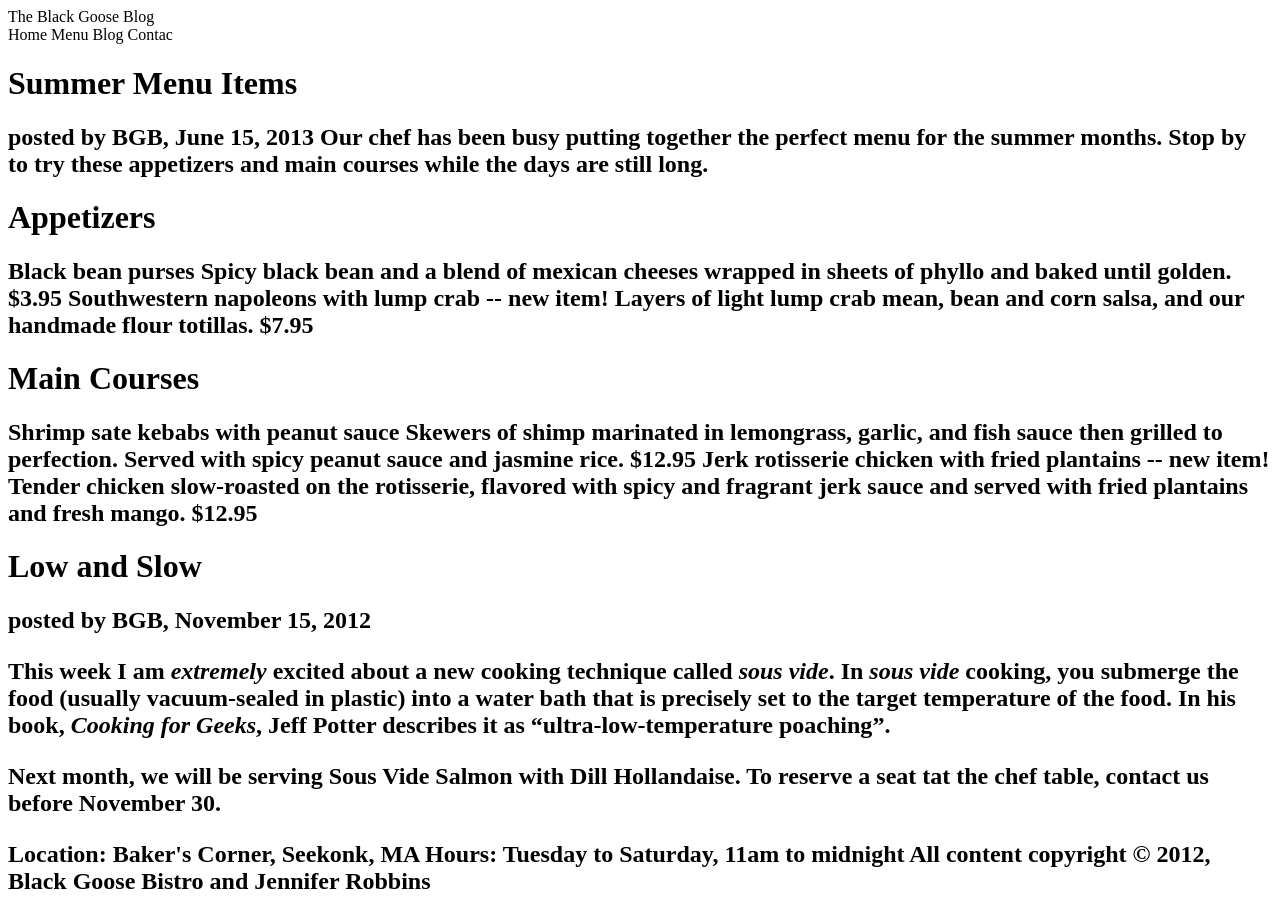
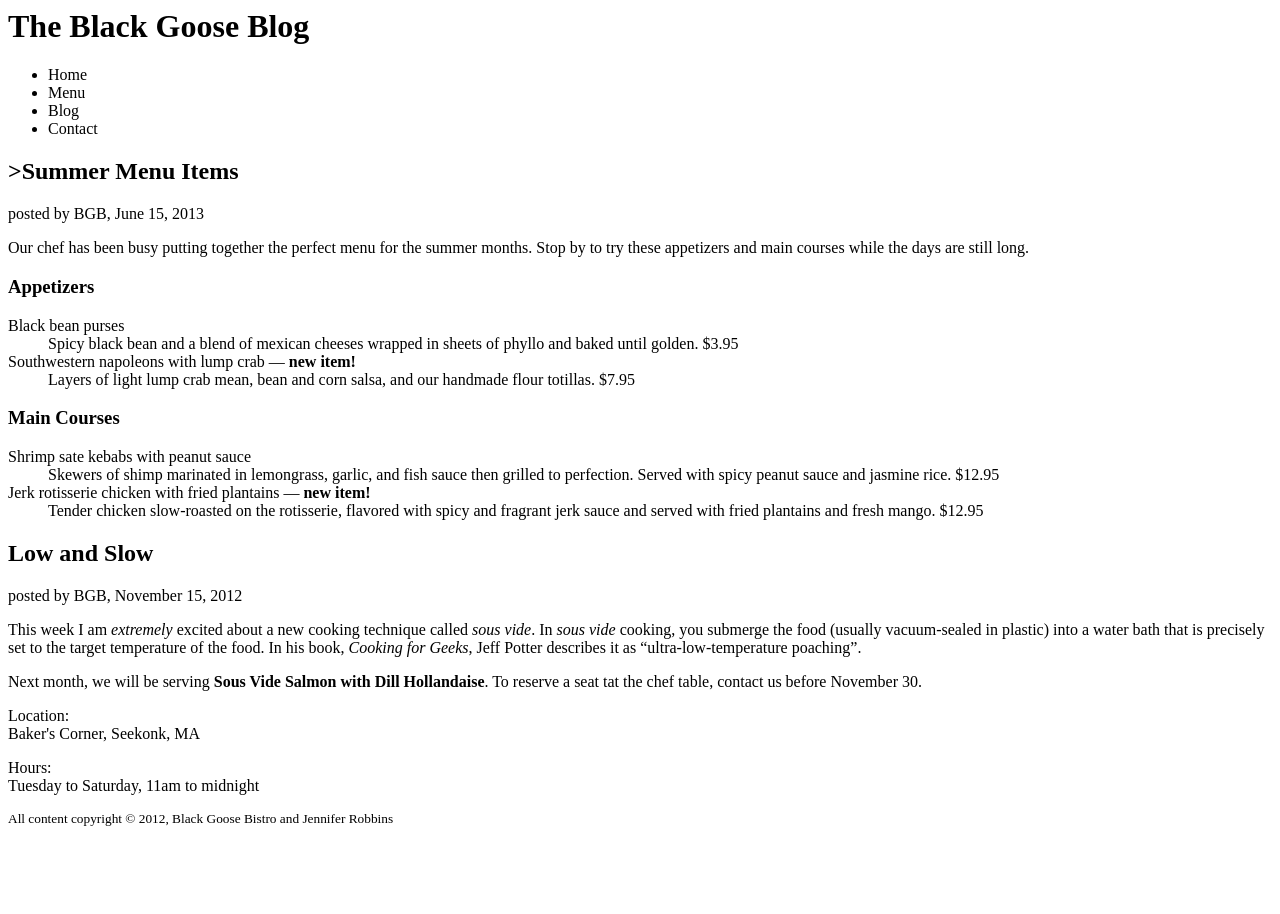
Before and after one commit to cedanielson/learning-web-design, a plain HTML site: page bistro/blog.html in a window 1280 px wide. After the commit the page ends 843 px from the top, so only its background shows below. Drawn offline with Linux system fonts and the light colour scheme.

Commit message:
bistro blog finished

```diff
--- a/bistro/blog.html
+++ b/bistro/blog.html
@@ -2,43 +2,65 @@
   <head>
     <meta http-equiv="content-type" content="text/html; charset=UTF-8">
     <title>The Black Goose Blog</title>
-    <header>The Black Goose Blog</header>
+  </head>
+  <body>
+  <header>
+    <h1>The Black Goose Blog</h1>
+    <nav>
+     <ul>
+       <li>Home</li>
+       <li>Menu</li>
+       <li>Blog</li>
+       <li>Contact</li>
+     </ul>
+    </nav>
+    </header>
 
-    Home
-    Menu
-    Blog
-    Contac
+ <article>
+  <header>
+    <h2>>Summer Menu Items</h2>
+    <p>posted by BGB, <time datetime-"2013-06-15" pubdate>June 15, 2013</time></p>
+  </header>
+    <p>Our chef has been busy putting together the perfect menu for the summer months. Stop by to try these appetizers and main courses while the days are still long.</p>
 
-    <h1>Summer Menu Items</h1>
-    <h2>posted by BGB, June 15, 2013
-    Our chef has been busy putting together the perfect menu for the summer months. Stop by to try these appetizers and main courses while the days are still long.</h2>
+<section id="appetizers">
+    <h3>Appetizers</h3>
+    <dl>
+      <dt>Black bean purses</dt>
+      <dd>Spicy black bean and a blend of mexican cheeses wrapped in sheets of phyllo and baked until golden. <span class="price"> $3.95</span></dd>
+      <dt class="newitem">Southwestern napoleons with lump crab &mdash; <strong>new item!</strong></dt>
+      <dd>Layers of light lump crab mean, bean and corn salsa, and our handmade flour totillas. <span class="price">$7.95</span></dd>
+   </dl>
+   </section>
+<section id="maincourses">
+   <h3>Main Courses</h3>
+  <dl>
+    <dt>Shrimp sate kebabs with peanut sauce</dt>
+    <dd>Skewers of shimp marinated in lemongrass, garlic, and fish sauce then grilled to perfection. Served with spicy peanut sauce and jasmine rice. <span class="price">$12.95</span></dd>
 
-    <h1>Appetizers</h1>
-    <h2>Black bean purses
-    Spicy black bean and a blend of mexican cheeses wrapped in sheets of phyllo and baked until golden. $3.95
+    <dt class="newitem">Jerk rotisserie chicken with fried plantains &mdash; <Strong>new item!</Strong></dt>
+    <dd>Tender chicken slow-roasted on the rotisserie, flavored with spicy and fragrant jerk sauce and served with fried plantains and fresh mango. <span class="price">$12.95</span></dd>
+  </dl>
+  </section>
+  </article>
 
-    Southwestern napoleons with lump crab -- new item!
-    Layers of light lump crab mean, bean and corn salsa, and our handmade flour totillas. $7.95</h2>
-
-   <h1> Main Courses</h1>
-
-    <h2>Shrimp sate kebabs with peanut sauce
-    Skewers of shimp marinated in lemongrass, garlic, and fish sauce then grilled to perfection. Served with spicy peanut sauce and jasmine rice. $12.95
-
-    Jerk rotisserie chicken with fried plantains -- new item!
-    Tender chicken slow-roasted on the rotisserie, flavored with spicy and fragrant jerk sauce and served with fried plantains and fresh mango. $12.95</h2>
-
-    <h1>Low and Slow</h1>
-   <h2> posted by BGB, November 15, 2012
+  <article>
+  <header>
+    <h2>Low and Slow</h2>
+    <p>posted by BGB, <time datetime="2012-11-15" pubdate>November 15, 2012</time></p>
+  </header>
     <p>This week I am <em>extremely</em> excited about a new cooking technique called <dfn><i>sous vide</i></dfn>. In <i>sous vide</i> cooking, you submerge the food (usually vacuum-sealed in plastic) into a water bath that is precisely set to the target temperature of the food. In his book, <cite>Cooking for Geeks</cite>, Jeff Potter describes it as <q>ultra-low-temperature poaching</q>.</p>
 
     <p>Next month, we will be serving <b>Sous Vide Salmon with Dill Hollandaise</b>. To reserve a seat tat the chef table, contact us before November 30.</p>
+  </article>
 
-    Location: Baker's Corner, Seekonk, MA
-    Hours: Tuesday to Saturday, 11am to midnight
+  <footer>
+   <div id="about">
+    <p>Location: <br>Baker's Corner, Seekonk, MA</p>
+    <p>Hours: <br>Tuesday to Saturday, <time datetime="11:00">11am</time> to <time datetime="00:00">midnight</time></p>
+   </div>
+    <p><small>All content copyright &copy; 2012, Black Goose Bistro and Jennifer Robbins</small></p>
+  </footer>
 
-    All content copyright &copy; 2012, Black Goose Bistro and Jennifer Robbins<h2>
-  </head>
-  <body>
-  </body>
-</html>
+ </body>
+ </html>
```
